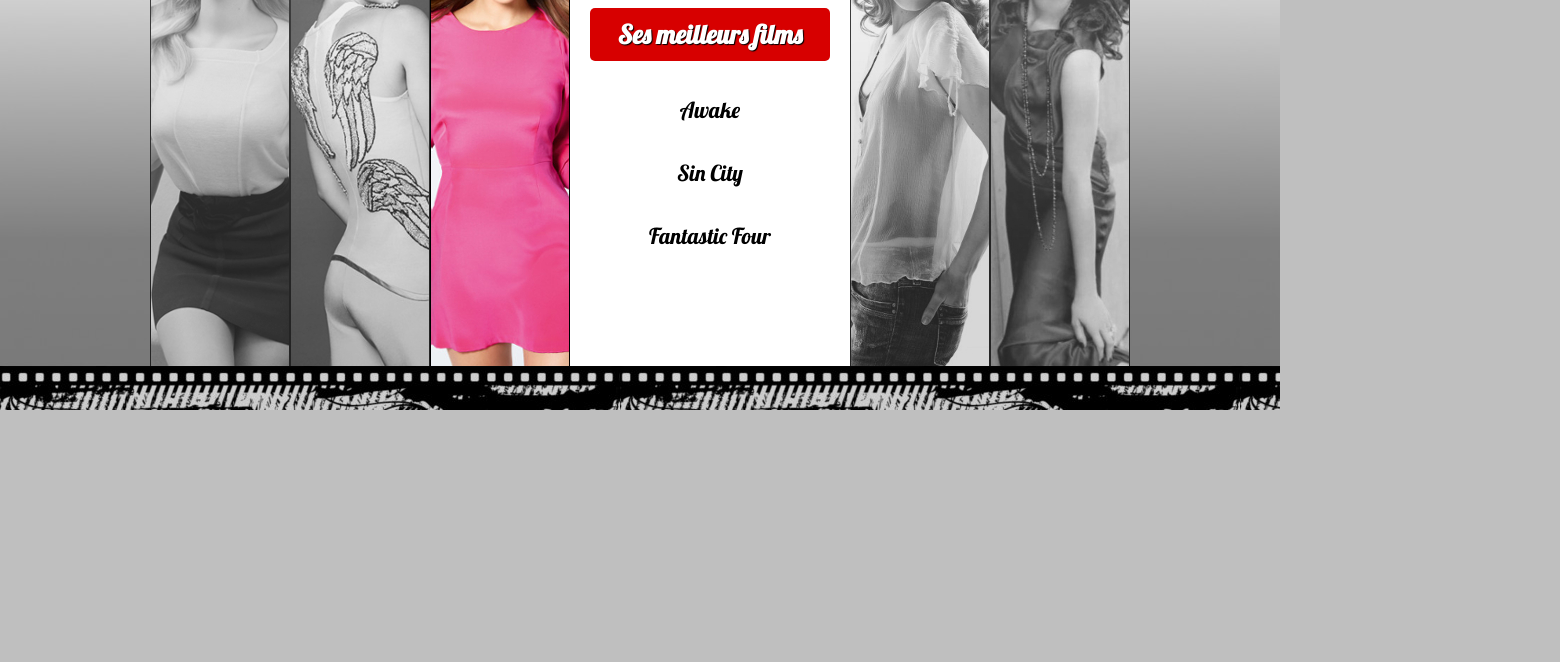
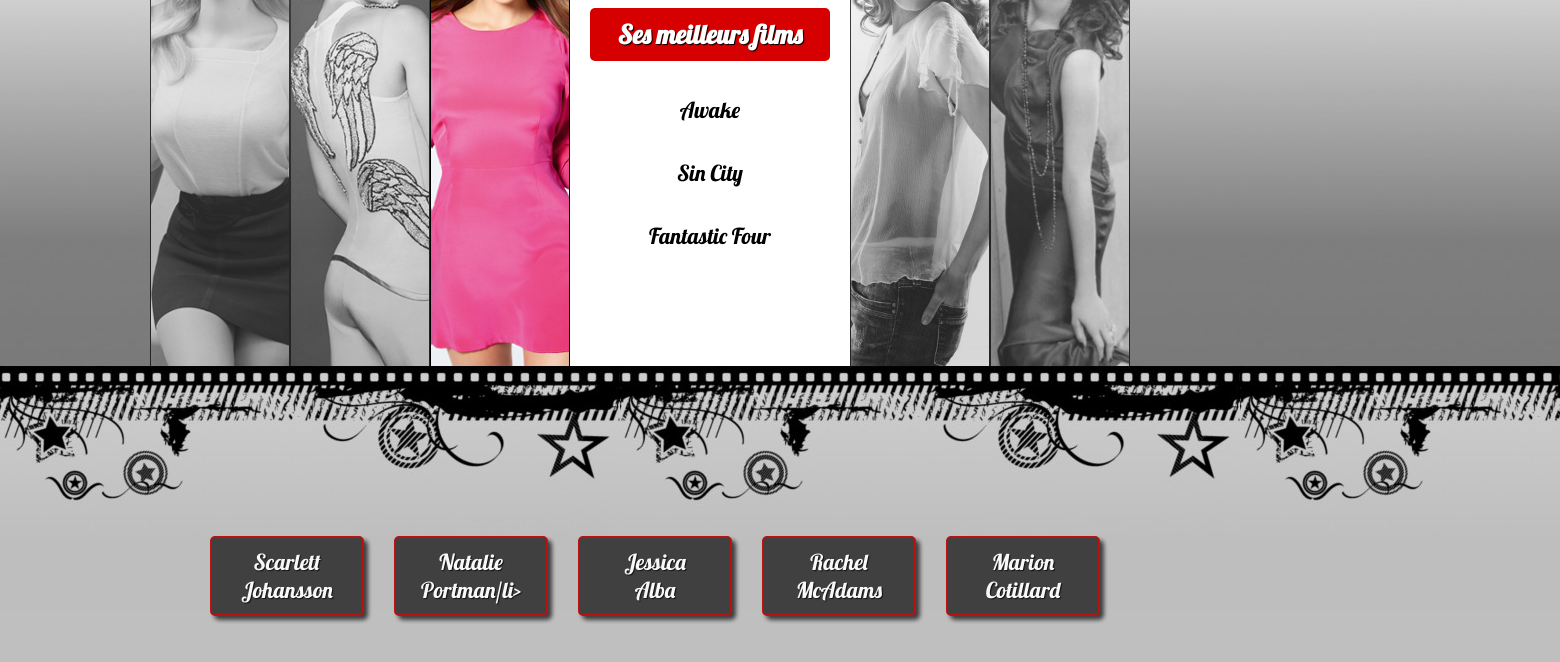
Before and after one commit to garoloup/JQProject, a plain HTML site: page index.html in a window 1280 px wide. Shown: the part 390-1052 px from the top of the page, 1560 px wide, since content can reach past the window. Before the commit the page ends 800 px from the top, so only its background shows below. Drawn offline with nearby package versions, Linux system fonts and the light colour scheme.

Commit message:
Add button with style

```diff
--- a/index.html
+++ b/index.html
@@ -86,5 +86,16 @@
 
 
         </section>
+        <section id="buttons-menu">
+            <ul>
+                <li class="button">Scarlett<br>Johansson</li>
+                <li class="button">Natalie<br>Portman/li>
+                <li class="button">Jessica<br>Alba</li>
+                <li class="button">Rachel<br>McAdams</li>
+                <li class="button">Marion<br>Cotillard</li>
+            </ul>
+
+
+        </section>
     </body>
 </html>
--- a/style.css
+++ b/style.css
@@ -117,3 +117,45 @@ header h1 {
     text-align: center;
     font-family: Lobster, sans-serif;
 }
+
+/* button menu */
+#buttons-menu {
+    float: left;
+    width: 100%;
+    padding: 170px 0px 50px 0;
+}
+
+#buttons-menu ul {
+    float: left;
+    position: relative;
+    left: 50%;
+    text-align: center;
+    list-style: none;
+}
+
+.button
+{
+    float: left;
+    width: 150px;
+    margin-left: 30px;
+    padding: 10px 0;
+    position: relative;
+    right: 50%;
+    text-shadow: 1px 1px 1px #000;
+    font-family: 'Lobster', sans-serif;
+    text-align: center;
+    color: #fff;
+    border-radius: 5px;
+    box-shadow: 4px 4px 4px rgba(0,0,0,0.75);
+    background: #333;
+    border: 2px solid #b70000;
+    font-size: 22px;
+    cursor: pointer;
+    opacity: 0.9;
+}
+
+.button:hover {
+    background: #b70000;
+    border: 2px solid #333;
+    font-size: 24px;
+}
```
